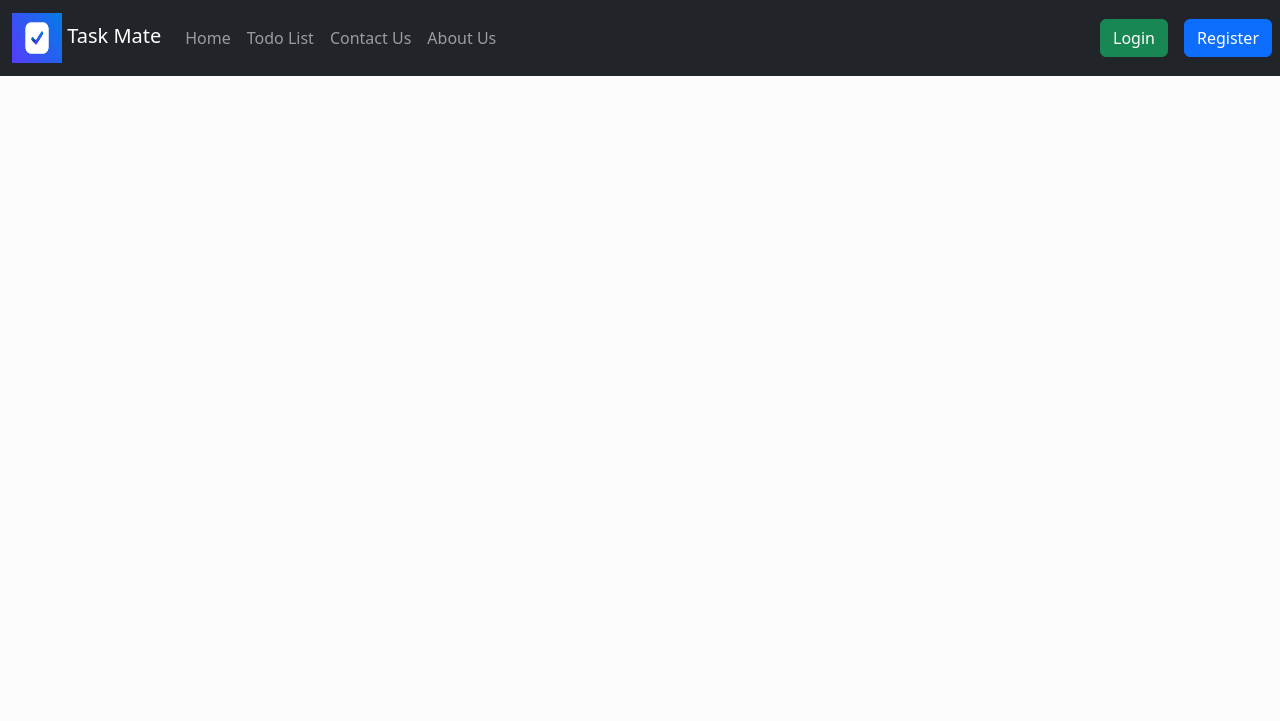
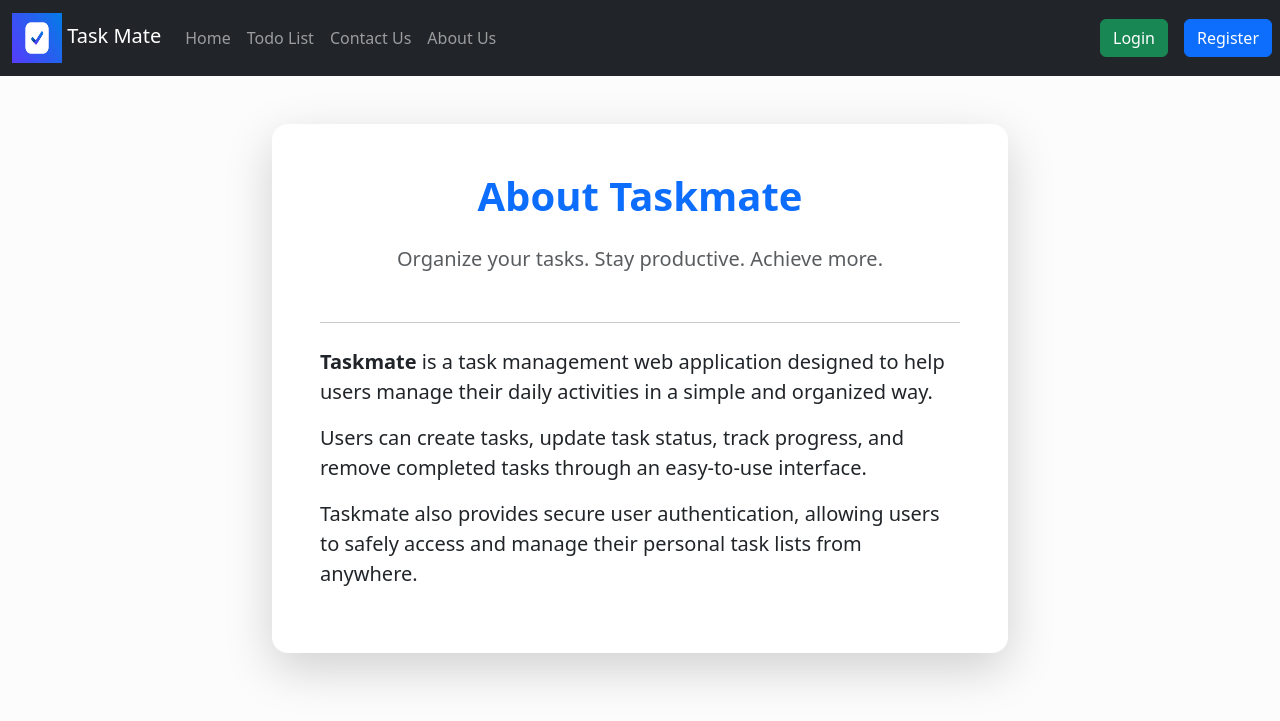
Before and after one commit to chandanabudaati2/taskmate, a Django app: template todolist_app/templates/about.html in a window 1280 px wide. Shown: the top 721 px of the page. Run offline with Django 3.2, Linux system fonts and the light colour scheme; the template is opened without the code that fills it, so the values that code supplies are empty.

Commit message:
UI Updates

```diff
--- a/todolist_app/templates/about.html
+++ b/todolist_app/templates/about.html
@@ -6,7 +6,47 @@
 
 
 {% block content %}
-    <div class="container">
-        <h1>{{ about_text }}</h1>
+    <div class="container py-5">
+
+    <div class="row justify-content-center">
+        <div class="col-md-10 col-lg-8">
+
+            <div class="card border-0 shadow-lg rounded-4">
+
+                <div class="card-body p-5">
+
+                    <h1 class="text-center mb-4 fw-bold text-primary">
+                        About Taskmate
+                    </h1>
+
+                    <p class="lead text-center text-muted mb-5">
+                        Organize your tasks. Stay productive. Achieve more.
+                    </p>
+
+                    <hr class="mb-4">
+
+                    <p class="fs-5">
+                        <strong>Taskmate</strong> is a task management web application
+                        designed to help users manage their daily activities in a
+                        simple and organized way.
+                    </p>
+
+                    <p class="fs-5">
+                        Users can create tasks, update task status, track progress,
+                        and remove completed tasks through an easy-to-use interface.
+                    </p>
+
+                    <p class="fs-5">
+                        Taskmate also provides secure user authentication,
+                        allowing users to safely access and manage their personal
+                        task lists from anywhere.
+                    </p>
+                </div>
+
+            </div>
+
+        </div>
     </div>
+
+</div>
 {% endblock content %}
--- a/todolist_app/templates/index.html
+++ b/todolist_app/templates/index.html
@@ -17,7 +17,7 @@
             </div>
 
             <div class="col-lg-4">
-                <img src="{%static 'images/image2.jpg'%}" alter ="Notes" class="rounded-lg shadow" width="300" height="200">
+                <img src="{%static 'images/image2.png'%}" alter ="Notes" class="rounded-lg shadow" width="300" height="200">
             </div>
         </div>
         <div class="row mt-4">
```
Also changed, not shown: todolist_app/templates/contact.html (+96 -2 lines).
